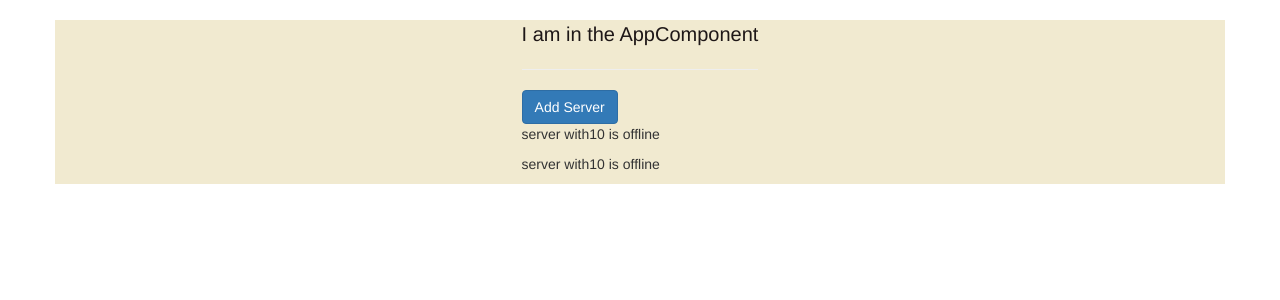
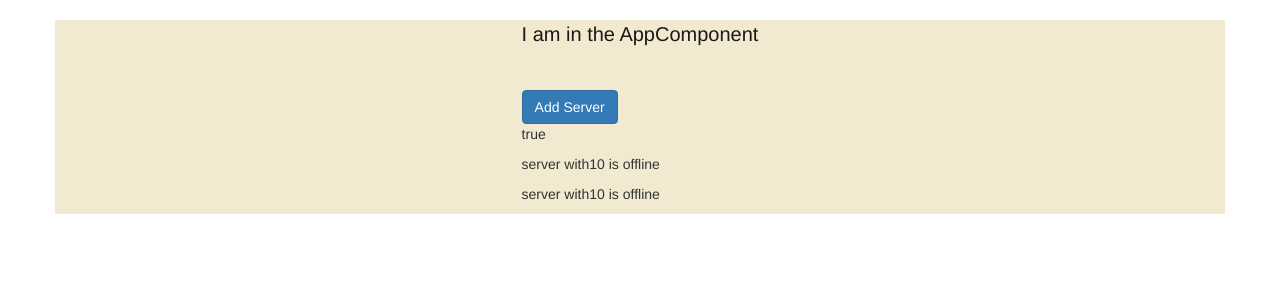
Before and after one commit to ttewabe/app-project, an Angular app: page / in a window 1280 px wide. Shown: the top 300 px of the page. Built offline with nearby package versions, Linux system fonts and the light colour scheme.

Commit message:
string interpolation and property binding

```diff
--- a/src/app/servers/servers.component.html
+++ b/src/app/servers/servers.component.html
@@ -2,4 +2,8 @@
 <button
 class="btn btn-primary"
 [disabled]="!allowNewServer" >Add Server</button>
+
+<p [innerText]="allowNewServer"></p>
+<!-- or <p >{{allowNewServer}}</p> -->
+
 <app-server></app-server>
```
